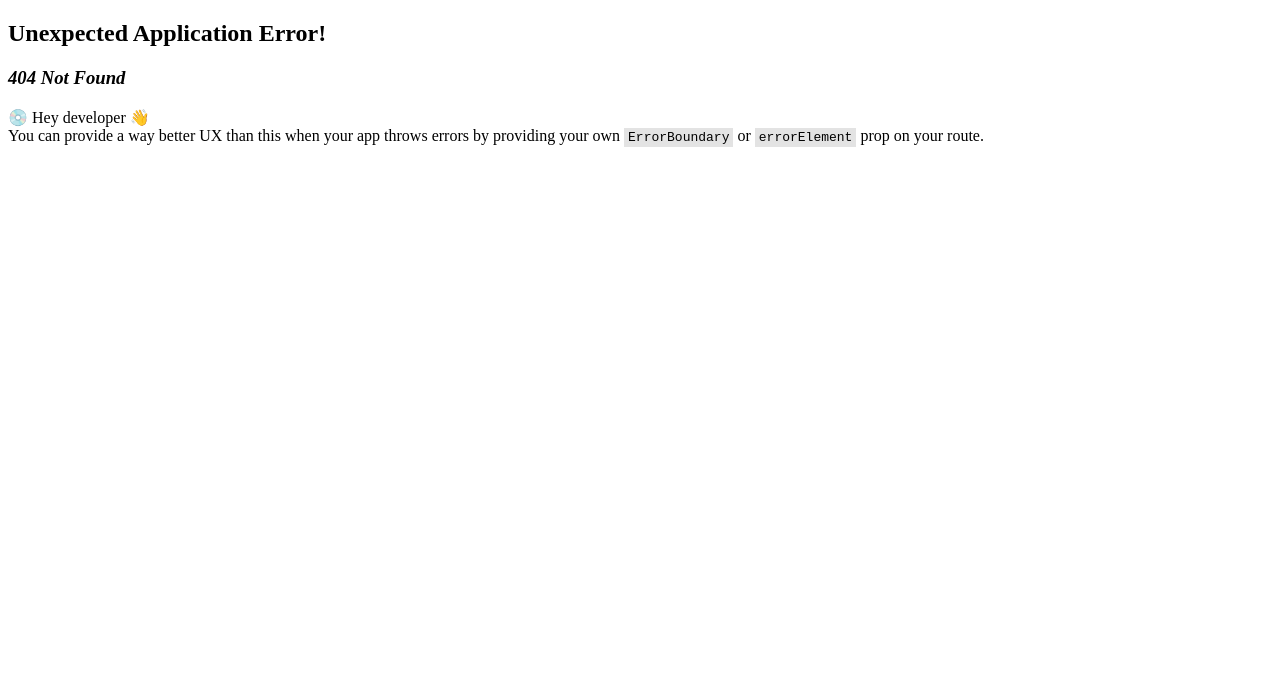
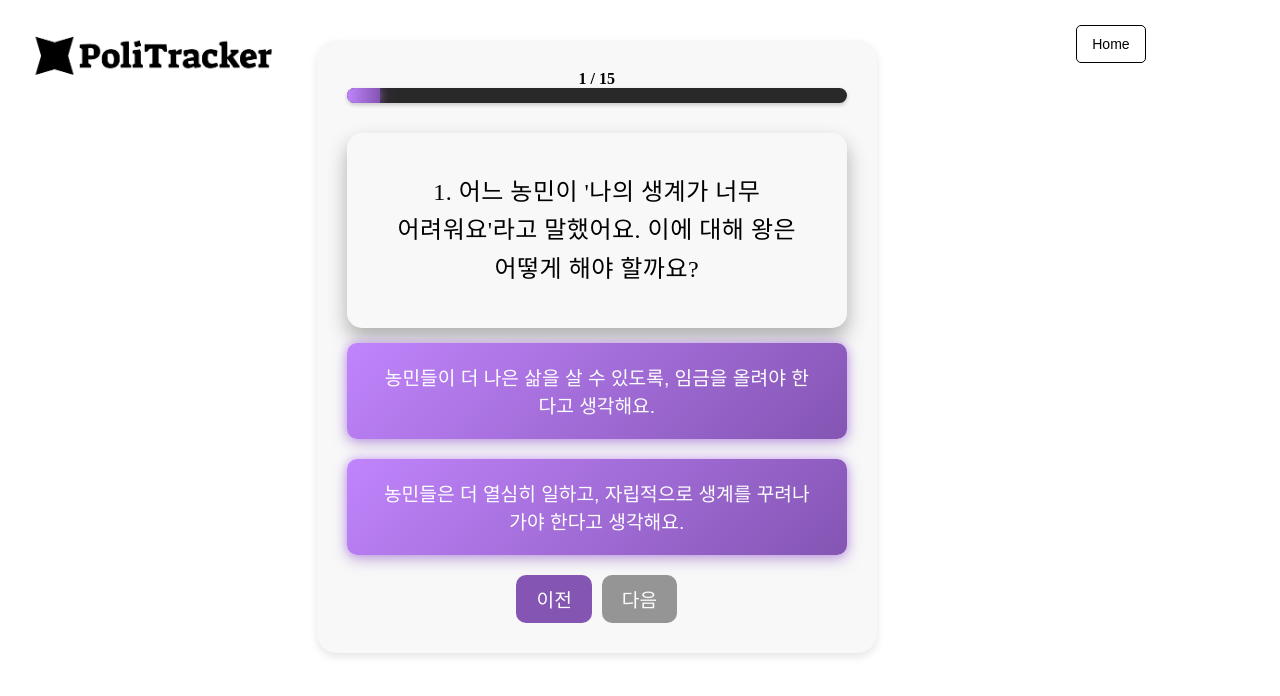
Before and after one commit to Co-Deep-Project/Frontend, a React (Create React App) app in the folder co-deep-frontend(Final)/: page /question in a window 1280 px wide. Before the commit this address had no page. Shown: the top 696 px of the page. Built offline with nearby package versions, Linux system fonts and the light colour scheme.

Commit message:
중간 오류 수정

```diff
--- a/co-deep-frontend(Final)/src/mbti/QuestionScreen.js
+++ b/co-deep-frontend(Final)/src/mbti/QuestionScreen.js
@@ -1,4 +1,4 @@
-import React, { useState } from "react";
+import React, { useState, useEffect } from "react";
 import "./QuestionScreen.css";
 import logo from '../assets/polilogo.png';
 import { useNavigate } from 'react-router-dom';
@@ -120,15 +120,23 @@ const QuestionScreen = ({ onComplete }) => {
     }
   ];
 
-  const totalQuestions = questions.length; // 전체 질문 수
-  const [currentQuestion, setCurrentQuestion] = useState(0); // 현재 질문 인덱스
-  const [selectedAnswer, setSelectedAnswer] = useState(null); // 선택된 답변
-  const [economicProgressive, setEconomicProgressive] = useState(0);
-  const [economicConservative, setEconomicConservative] = useState(0);
-  const [diplomaticProgressive, setDiplomaticProgressive] = useState(0);
-  const [diplomaticConservative, setDiplomaticConservative] = useState(0);
-  const [socialProgressive, setSocialProgressive] = useState(0);
-  const [socialConservative, setSocialConservative] = useState(0);
+  const totalQuestions = questions.length;
+  const [currentQuestion, setCurrentQuestion] = useState(0);
+  const [selectedAnswer, setSelectedAnswer] = useState(null);
+  const [scores, setScores] = useState({
+      economicProgressive: 0,
+      economicConservative: 0,
+      diplomaticProgressive: 0,
+      diplomaticConservative: 0,
+      socialProgressive: 0,
+      socialConservative: 0
+  });
+
+  useEffect(() => {
+      if (currentQuestion >= totalQuestions && selectedAnswer !== null) {
+          handleComplete(); // 마지막 질문 처리가 완료된 후 결과를 처리합니다.
+      }
+  }, [currentQuestion, selectedAnswer]);
 
   const handleNext = () => {
       if (selectedAnswer === null) {
@@ -136,65 +144,44 @@ const QuestionScreen = ({ onComplete }) => {
           return;
       }
 
-    if (currentQuestion < 5) {
-      if (selectedAnswer === 0) {
-        setEconomicProgressive(economicProgressive + 1);
-        console.log("economicProgressive");
-      } else {
-        setEconomicConservative(economicConservative + 1);
-        console.log("economicConservative");
-      }
-    } else if (currentQuestion < 10) {
-      if (selectedAnswer === 0) {
-        setDiplomaticProgressive(diplomaticProgressive + 1);
-        console.log("diplomaticProgressive");
-      } else {
-        setDiplomaticConservative(diplomaticConservative + 1);
-        console.log("diplomaticConservative");
-      }
-    } else {
-      if (selectedAnswer === 0) {
-        setSocialProgressive(socialProgressive + 1);
-        console.log("socialProgressive");
-      } else {
-        setSocialConservative(socialConservative + 1);
-        console.log("socialConservative");
-      }
-    }
+      const newScores = { ...scores };
+      const scoreType = currentQuestion < 5 ? 'economic' :
+                        currentQuestion < 10 ? 'diplomatic' : 'social';
+      const resultType = selectedAnswer === 0 ? 'Progressive' : 'Conservative';
+      newScores[scoreType + resultType] += 1;
+
+      console.log(`Updating scores: ${scoreType}${resultType} = ${newScores[scoreType + resultType]}`);
+
+      setScores(newScores);
+      setSelectedAnswer(null);
 
       if (currentQuestion < totalQuestions - 1) {
           setCurrentQuestion(currentQuestion + 1);
-      setSelectedAnswer(null); // 다음 질문으로 넘어갈 때 선택 초기화
       } else {
-      handleComplete(); // 모든 질문이 완료되었을 때 실행
+          // 마지막 질문이면 점수 업데이트 후 상태 변경을 감지하여 handleComplete를 호출
+          setCurrentQuestion(currentQuestion + 1);
       }
   };
 
   const handlePrevious = () => {
       if (currentQuestion > 0) {
           setCurrentQuestion(currentQuestion - 1);
-      setSelectedAnswer(null); // 이전 질문으로 갈 때 선택 초기화
+          setSelectedAnswer(null);
       }
   };
 
   const handleAnswerClick = (index) => {
-    setSelectedAnswer(index); // 선택된 답변 인덱스 저장
+      setSelectedAnswer(index);
   };
 
   const handleComplete = () => {
-    const results = {
-      economicProgressive,
-      economicConservative,
-      diplomaticProgressive,
-      diplomaticConservative,
-      socialProgressive,
-      socialConservative
-    };
-    console.log("Results before saving:", results);
-    localStorage.setItem('results', JSON.stringify(results));
+      console.log("Results before saving:", scores);
+      localStorage.setItem('results', JSON.stringify(scores));
       onComplete();
   };
-
+  const handleGoToResults = () => {
+    navigate('/result'); // 결과 페이지로 이동
+};
 
 return (
   <div className="header">
@@ -202,13 +189,20 @@ const QuestionScreen = ({ onComplete }) => {
           <img src={logo} alt="PoliTracker Logo" className="poliLogo" />
       </div>
       <div className="menu">
-          <button onClick={handleHomeClick}>Home</button> {/* onClick 이벤트 추가 */}
+          <button onClick={handleHomeClick}>Home</button>
       </div>
       <div className="question-box">
+          {currentQuestion >= totalQuestions ? (
+              <div className="complete-message">
+                  테스트가 끝났습니다다
+                  <button onClick={handleGoToResults}>결과 보러가기</button>
+              </div>
+          ) : (
+              <>
                   <div className="progress-wrapper">
-          <p className="progress-text">{currentQuestion + 1} / {questions.length}</p>
+                      <p className="progress-text">{currentQuestion + 1} / {totalQuestions}</p>
                       <div className="status-bar">
-            <div className="status-bar-fill" style={{ width: `${((currentQuestion + 1) / questions.length) * 100}%` }}></div>
+                          <div className="status-bar-fill" style={{ width: `${((currentQuestion + 1) / totalQuestions) * 100}%` }}></div>
                       </div>
                   </div>
                   <div className="qBox">
@@ -221,7 +215,7 @@ const QuestionScreen = ({ onComplete }) => {
                               className={`answer-button ${selectedAnswer === index ? "selected" : ""}`}
                               onClick={() => handleAnswerClick(index)}
                           >
-      {answer} {/* 직접 문자열을 렌더링하도록 변경 */}
+                              {answer}
                           </button>
                       ))}
                   </div>
@@ -241,6 +235,8 @@ const QuestionScreen = ({ onComplete }) => {
                           다음
                       </button>
                   </div>
+              </>
+          )}
       </div>
   </div>
 );
--- a/co-deep-frontend(Final)/src/mbti/ResultScreen.js
+++ b/co-deep-frontend(Final)/src/mbti/ResultScreen.js
@@ -1,7 +1,14 @@
 import React from 'react';
+import { useNavigate } from 'react-router-dom';
 import './ResultScreen.css'; // CSS 파일을 사용하여 스타일 추가
 
-const ResultScreen = ({ onRestart }) => {
+const ResultScreen = () => {
+  const navigate = useNavigate();
+
+  const onRestart = () => {
+    navigate('/start'); // "/start" 경로로 네비게이트
+  };
+
   const results = JSON.parse(localStorage.getItem('results')) || {};
   const {
     economicProgressive,
--- a/co-deep-frontend(Final)/src/mbti/StartScreen.js
+++ b/co-deep-frontend(Final)/src/mbti/StartScreen.js
@@ -3,21 +3,28 @@ import "./StartScreen.css"; // 시작 화면 스타일링
 import { motion } from "framer-motion";
 import styles from "./StartScreen.module.css";
 import { Typewriter } from "react-simple-typewriter";
+import { useNavigate } from "react-router-dom";
 
-const StartScreen = ({ onNext }) => {
+const StartScreen = () => {
+  const navigate = useNavigate(); // 컴포넌트 내부에서 useNavigate 호출
+
+  const onNext = () => {
+    navigate('/question'); // '/question' 경로로 이동 처리
+  }
+
   return (
     <div className="start-screen">
       <div className="content">
-      <motion.div
+        <motion.div
           initial={{ opacity: 0, scale: 0.9 }}
           animate={{ opacity: 1, scale: 1 }}
           transition={{ duration: 1 }}
-          >
+        >
           <h1 className={styles.title}>
             {" "}
             <span className={styles.highlight}>
               <Typewriter
-                words={["정치 성향 테스트에 오신 것을 환영합니다","Welcome!!"]}
+                words={["정치 성향 테스트에 오신 것을 환영합니다", "Welcome!!"]}
                 loop={Infinity}
                 cursor
                 cursorStyle="|"
@@ -27,7 +34,7 @@ const StartScreen = ({ onNext }) => {
               />
             </span>
           </h1>
-          </motion.div>
+        </motion.div>
         <p className="sub-heading">지금 확인해보세요!</p>
         <button className="start-button" onClick={onNext}>
           시작하기
```
Also changed, not shown: co-deep-frontend(Final)/src/App.js (+15 -0 lines). Lines whose indentation alone changed are shown as unchanged.
